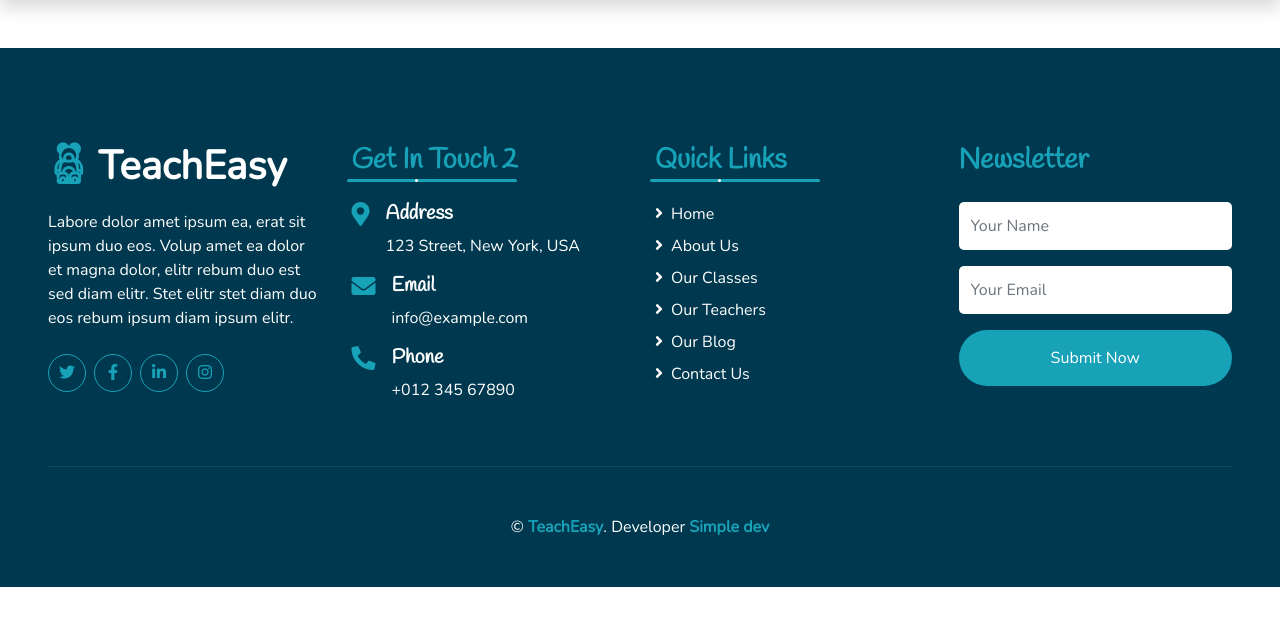
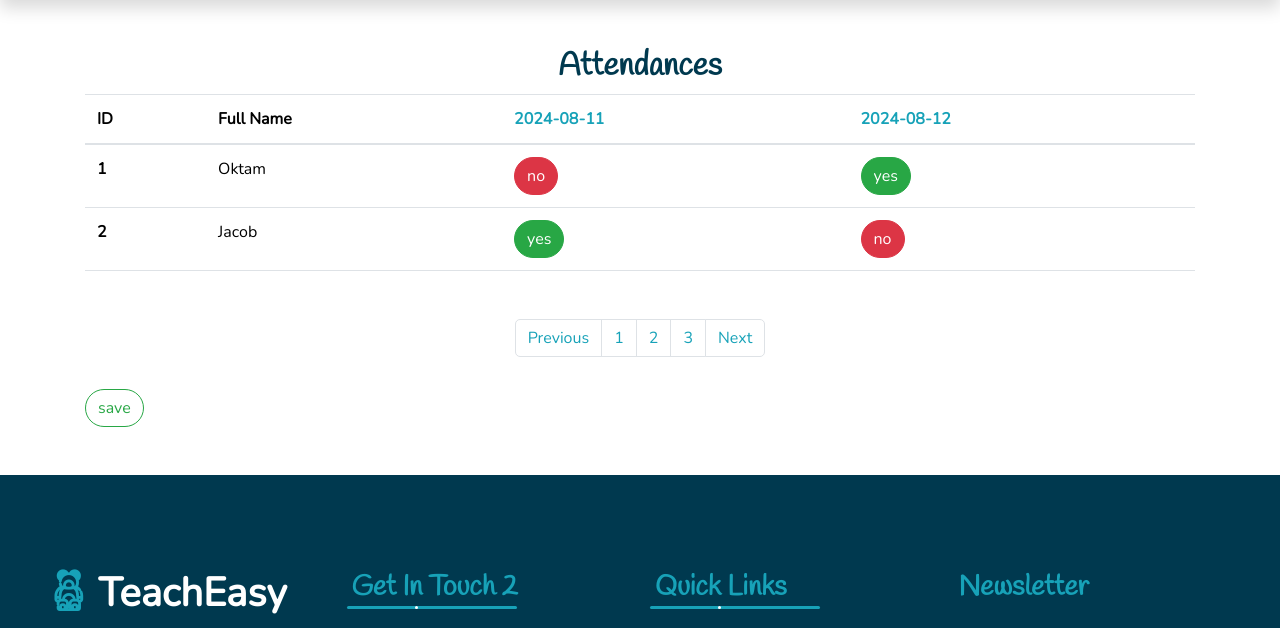
Before and after one commit to dilmurodsadullayev/TeachEasy-full, a Django app: page /attendances in a window 1280 px wide. Shown: the part 87-715 px from the top of the page. Run offline with Django 5.2, Linux system fonts and the light colour scheme; some libraries are stand-ins or nearby versions.

Commit message:
new page

```diff
--- a/main/urls.py
+++ b/main/urls.py
@@ -17,7 +17,8 @@ from .views import (
     student_detail_view,
     group_tasks_view,
     attendances_view,
-    attendance_take_view
+    attendance_take_view,
+    attendance_update_view
 )
 
 urlpatterns = [
@@ -39,5 +40,6 @@ urlpatterns = [
     #attendance
     path('attendances',attendances_view,name='attendances'),
     path('attendance-take',attendance_take_view,name='attendance_take'),
+    path('attendance-update',attendance_update_view,name='attendance_update')
 
 ]
--- a/main/views.py
+++ b/main/views.py
@@ -53,3 +53,6 @@ def attendances_view(request):
 
 def attendance_take_view(request):
     return render(request, 'main/attendance_take.html')
+
+def attendance_update_view(request):
+    return render(request, 'main/attendence_update.html')
--- a/template/main/attendances.html
+++ b/template/main/attendances.html
@@ -2,4 +2,56 @@
 {% load static %}
 {% block title %} attendances {% endblock title %}
 {% block content %}
+
+<div class="container mt-5">
+
+  <div class="d-flex justify-content-center">
+
+    <h2>Attendances</h2>
+
+  </div>
+
+
+  <table class="table">
+    <thead>
+      <tr>
+        <th scope="col">ID</th>
+        <th scope="col">Full Name</th>
+        <th scope="col"><a href="{% url 'attendance_update' %}">2024-08-11</a></th>
+        <th scope="col"><a href="{% url 'attendance_update' %}">2024-08-12</a></th>
+      </tr>
+    </thead>
+    <tbody class="table-group-divider">
+      <tr>
+        <th scope="row">1</th>
+        <td>Oktam</td>
+        <td><button class="btn btn-danger">no</button></td>
+        <td><button class="btn btn-success">yes</button></td>
+      </tr>
+      <tr>
+        <th scope="row">2</th>
+        <td>Jacob</td>
+        <td><button class="btn btn-success">yes</button></td>
+        <td><button class="btn btn-danger">no</button></td>
+      </tr>
+    </tbody>
+  </table>
+
+  <div class="d-flex justify-content-center mt-5">
+    <nav aria-label="Page navigation example">
+      <ul class="pagination">
+        <li class="page-item"><a class="page-link" href="#">Previous</a></li>
+        <li class="page-item"><a class="page-link" href="#">1</a></li>
+        <li class="page-item"><a class="page-link" href="#">2</a></li>
+        <li class="page-item"><a class="page-link" href="#">3</a></li>
+        <li class="page-item"><a class="page-link" href="#">Next</a></li>
+      </ul>
+    </nav>
+  </div>
+  <div class="d-flex justify-content-start mt-3">
+    <button type="button" class="btn btn-outline-success mr-1">save</button>
+  </div>
+
+</div>
+
 {% endblock content %}
--- a/template/main/base.html
+++ b/template/main/base.html
@@ -188,6 +188,7 @@
     <!-- Template Javascript -->
     <script src="{% static 'js/main.js' %}"></script>
     <script src="{% static 'js/teacher.js' %}"></script>
+    <script src="{% static 'js/attendances.js' %}"></script>
 </body>
 
 </html>
```
Also changed, not shown: template/main/attendence_update.html (added, +8 -0 lines), template/main/contact.html (+2 -40 lines), template/main/courses.html (+7 -3 lines), static/js/attendances.js (added).
